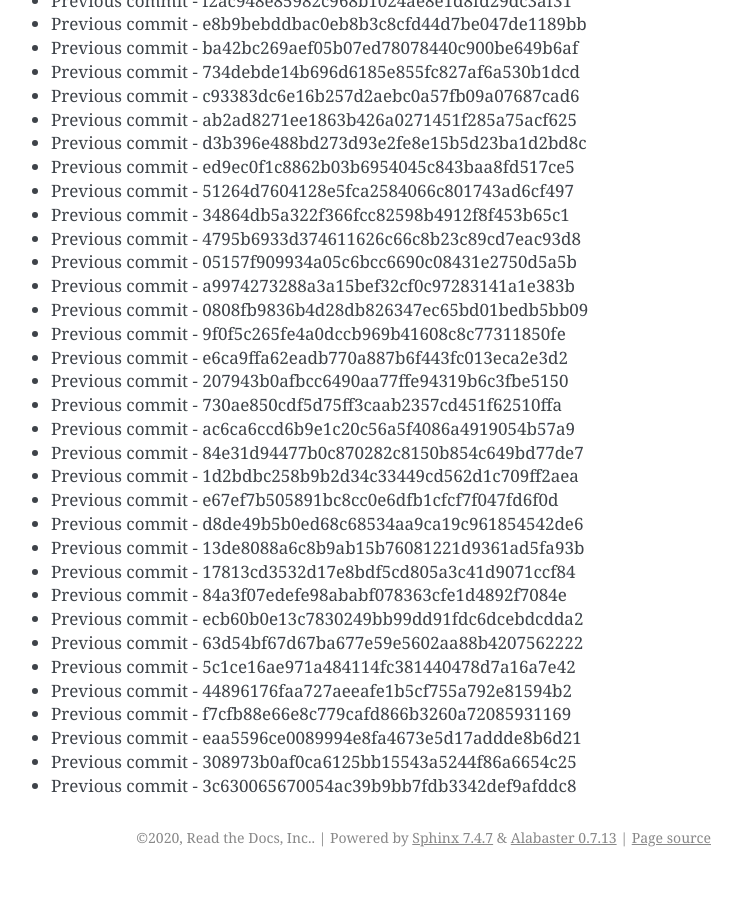
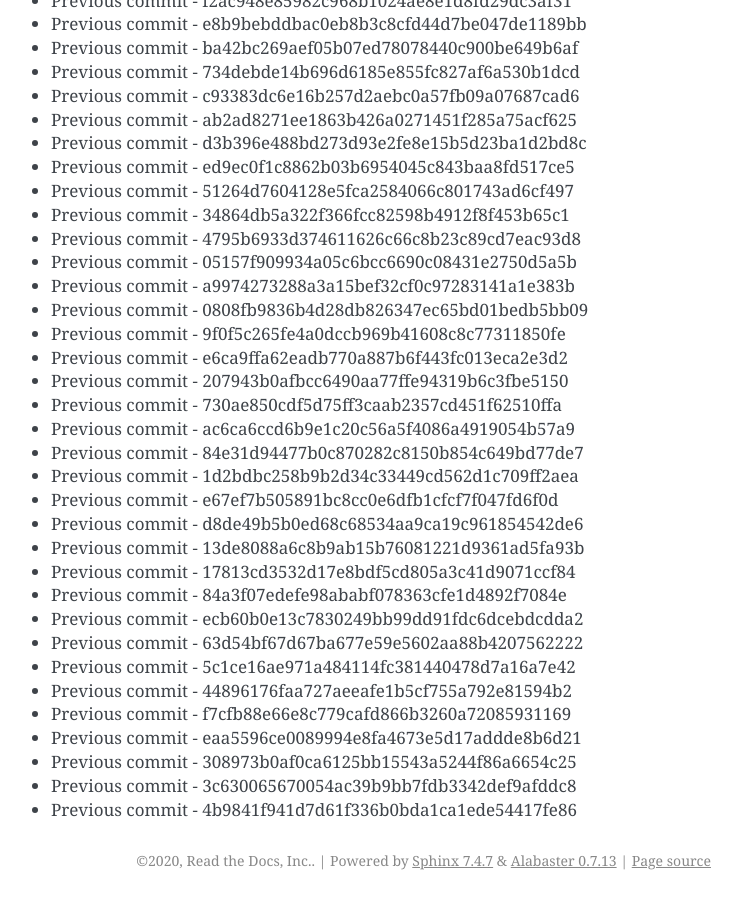
Before and after one commit to readthedocs/rtd-git-stresstest, a Sphinx documentation site: the page built from docs/updates.rst, in a window 1280 px wide and 900 px high, scrolled down 6628 px. Shown: the whole window, without its empty margins (399-1141 px from the left). Built offline with Sphinx 7.4.7, drawn with Linux system fonts in a browser that asks for light colours; before the commit the page ends 7505 px from its top, so only the background shows below that.

Commit message:
Generating commit from previous: 4b9841f941d7d61f336b0bda1ca1ede54417fe86

```diff
--- a/docs/updates.rst
+++ b/docs/updates.rst
@@ -310,3 +310,4 @@ It can be tested for any performance characteristics.
 * Previous commit - eaa5596ce0089994e8fa4673e5d17addde8b6d21
 * Previous commit - 308973b0af0ca6125bb15543a5244f86a6654c25
 * Previous commit - 3c630065670054ac39b9bb7fdb3342def9afddc8
+* Previous commit - 4b9841f941d7d61f336b0bda1ca1ede54417fe86
```
